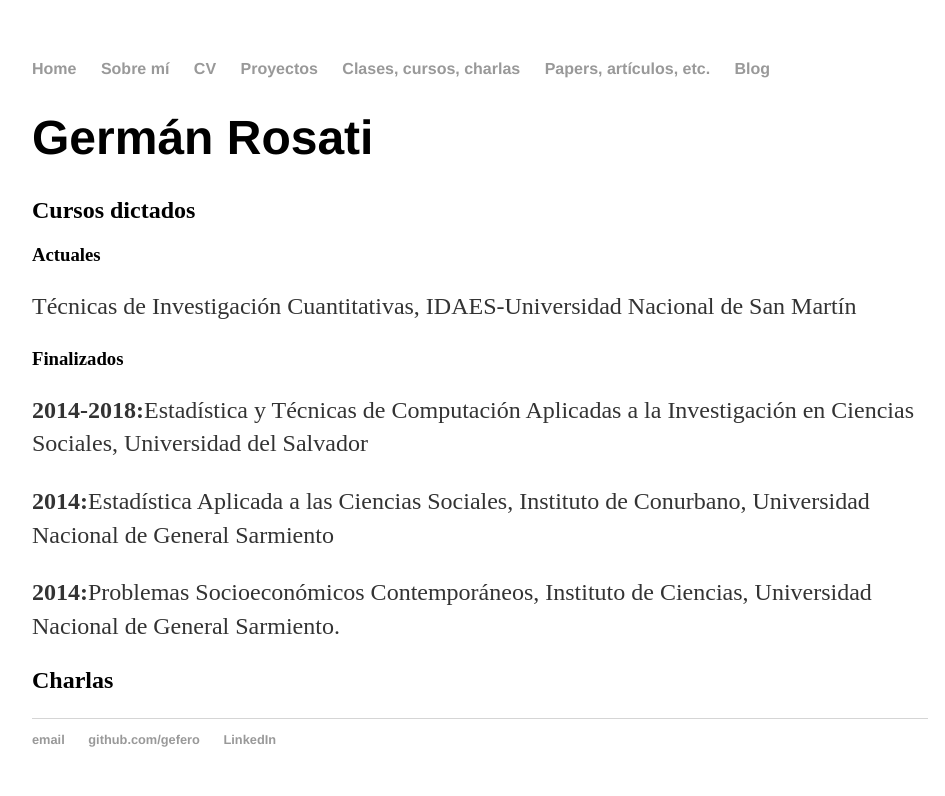
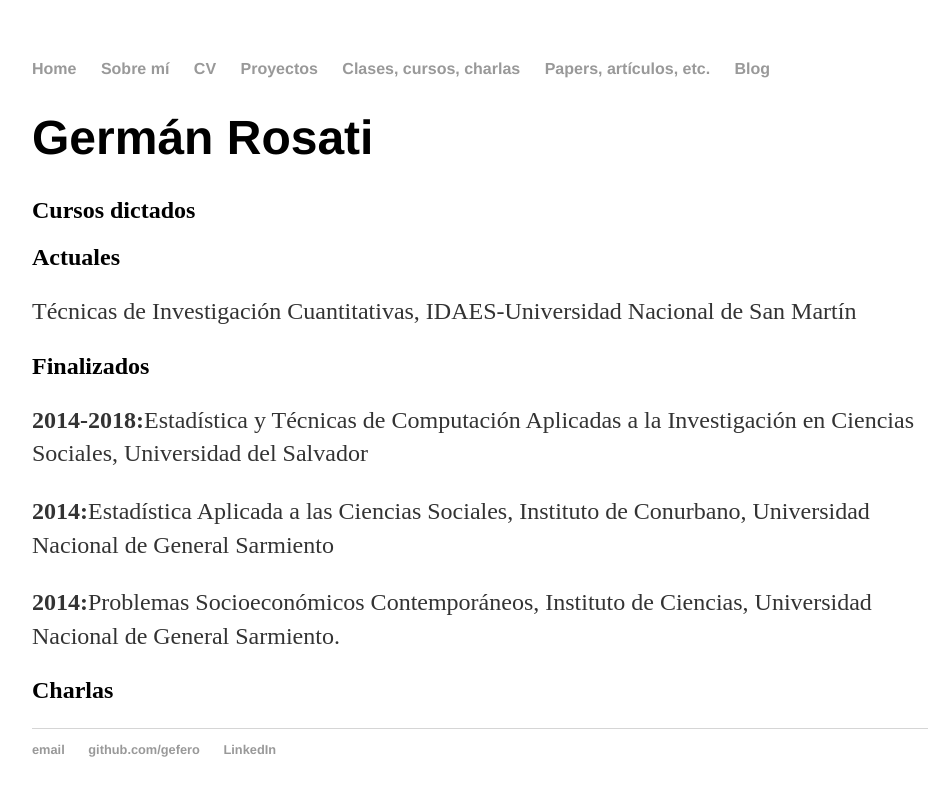
Before and after one commit to gefero/gefero.github.io, a Jekyll site: the page built from classes/index.html, in a window 1280 px wide. Shown: the top 796 px of the page, without its empty margins (160-1105 px from the left). Built offline with Jekyll 4.4.1, drawn with Linux system fonts in a browser that asks for light colours.

```diff
--- a/classes/index.html
+++ b/classes/index.html
@@ -5,9 +5,9 @@ title: Clases, cursos, etc.
 <div class="blurb">
 	<h1>Germán Rosati</h1>
 	<h2>Cursos dictados</h2>
-	<h3>Actuales</h3>
+	<h2>Actuales</h2>
 	<p>Técnicas de Investigación Cuantitativas, IDAES-Universidad Nacional de San Martín</p>
-	<h3>Finalizados</h3>
+	<h2>Finalizados</h2>
 	<p><b>2014-2018:</b>Estadística y Técnicas de Computación Aplicadas a la Investigación en Ciencias Sociales, Universidad del Salvador</p>
 	<p><b>2014:</b>Estadística Aplicada a las Ciencias Sociales, Instituto de Conurbano, Universidad Nacional de General Sarmiento</p>
 	<p><b>2014:</b>Problemas Socioeconómicos Contemporáneos, Instituto de Ciencias, Universidad Nacional de General Sarmiento.</p>
```
